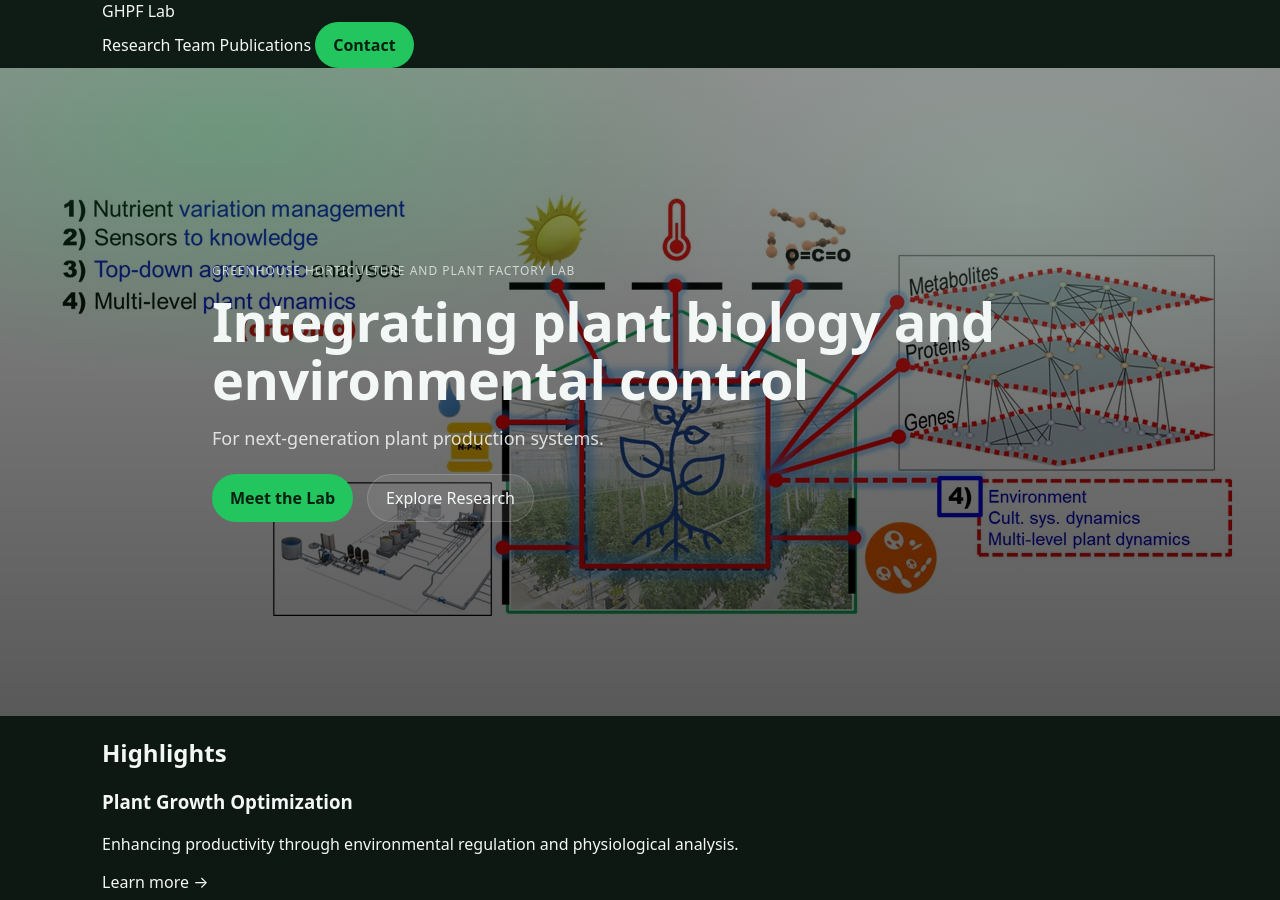
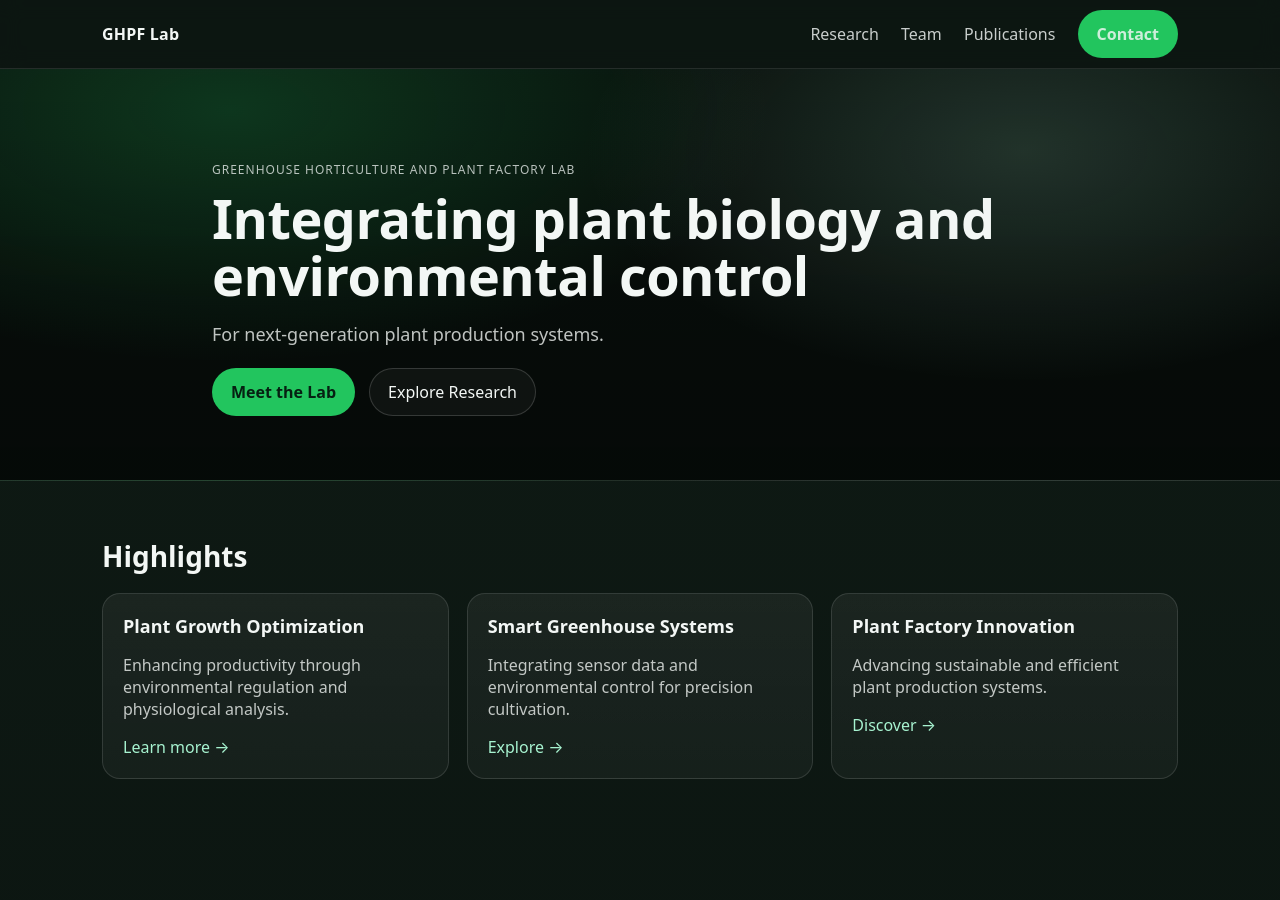
Before and after one commit to evergreendasol/Trial-2-lab-web, a Jekyll site: the page built from index.md, in a window 1280 px wide and 900 px high. Built offline with Jekyll 4.4.1, drawn with Linux system fonts in a browser that asks for light colours.

Commit message:
Revert hero image and return to gradient-only hero

```diff
--- a/_includes/hero.html
+++ b/_includes/hero.html
@@ -1,22 +1,11 @@
-<section class="hero"
-  style="background-image: url('{{ "/assets/img/hero.jpg" | relative_url }}');">
-
+<section class="hero">
   <div class="container hero__inner">
     <p class="pill">{{ include.pill }}</p>
     <h1>{{ include.title }}</h1>
     <p class="lead">{{ include.subtitle }}</p>
-
     <div class="hero__cta">
-      <a class="btn btn--primary"
-         href="{{ include.primary_link | relative_url }}">
-         {{ include.primary_text }}
-      </a>
-
-      <a class="btn btn--ghost"
-         href="{{ include.secondary_link | relative_url }}">
-         {{ include.secondary_text }}
-      </a>
+      <a class="btn btn--primary" href="{{ include.primary_link | relative_url }}">{{ include.primary_text }}</a>
+      <a class="btn btn--ghost" href="{{ include.secondary_link | relative_url }}">{{ include.secondary_text }}</a>
     </div>
   </div>
-
 </section>
--- a/assets/css/site.css
+++ b/assets/css/site.css
@@ -1,113 +1,143 @@
 :root{
-  --bg:#0F1B15;
+  --bg:#0F1B15;           /* page background (mid-dark) */
   --text:#F3F7F5;
   --muted:rgba(243,247,245,.78);
-  --accent:#22C55E;
+  --line:rgba(243,247,245,.14);
+
+  --panel:rgba(255,255,255,.05);
+  --panel2:rgba(255,255,255,.08);
+
+  --accent:#22C55E;       /* fresh green */
   --accent2:#A7F3D0;
-  --navbg:rgba(10,16,13,.35);
+
+  --navbg:rgba(10,16,13,.35);  /* transparent nav over hero */
 }
 
 *{box-sizing:border-box}
-
 body{
   margin:0;
   font-family:system-ui,-apple-system,Segoe UI,Roboto,Arial;
   background:linear-gradient(180deg,#0F1B15 0%, #0B1410 100%);
   color:var(--text);
 }
+a{color:inherit}
+.container{max-width:1120px; margin:0 auto; padding:0 22px}
 
-a{color:inherit;text-decoration:none}
+/* NAV (glass over hero) */
+.nav{
+  position:sticky; top:0; z-index:10;
+  background:var(--navbg);
+  backdrop-filter: blur(10px);
+  border-bottom:1px solid rgba(255,255,255,.10);
+}
+.nav__inner{display:flex; align-items:center; justify-content:space-between; height:68px}
+.brand{font-weight:850; letter-spacing:.2px; text-decoration:none}
+.nav__links a{
+  margin-left:18px; text-decoration:none;
+  color:rgba(243,247,245,.82);
+}
+.nav__links a:hover{color:var(--accent2)}
 
-.container{
-  max-width:1120px;
-  margin:0 auto;
-  padding:0 22px;
+/* BUTTONS */
+.btn{
+  display:inline-flex; align-items:center; justify-content:center;
+  padding:12px 18px; border-radius:999px;
+  border:1px solid rgba(255,255,255,.16);
+  text-decoration:none;
+  background:rgba(255,255,255,.05);
+}
+.btn--primary{
+  background:var(--accent);
+  border-color:transparent;
+  color:#062012;
+  font-weight:800;
+}
+.btn--ghost{
+  background:rgba(255,255,255,.04);
 }
 
-/* HERO */
+/* HERO (NO IMAGE — gradients only) */
 .hero{
-  position:relative;
-  min-height:72vh;
-  display:flex;
-  align-items:center;
-
-  background-position:center;
-  background-size:cover;
-  background-repeat:no-repeat;
-
-  overflow:hidden;
-}
-
-.hero::before{
-  content:"";
-  position:absolute;
-  inset:0;
+  padding:92px 0 64px;
+  border-bottom:1px solid rgba(255,255,255,.10);
 
   background:
-    radial-gradient(900px 420px at 18% 10%, rgba(34,197,94,.25), transparent 60%),
-    radial-gradient(800px 420px at 80% 20%, rgba(167,243,208,.18), transparent 55%),
-    linear-gradient(rgba(0,0,0,.45), rgba(0,0,0,.65));
-
-  z-index:1;
+    radial-gradient(900px 420px at 18% 10%, rgba(34,197,94,.22), transparent 60%),
+    radial-gradient(800px 420px at 80% 20%, rgba(167,243,208,.16), transparent 55%),
+    linear-gradient(180deg, rgba(0,0,0,.45) 0%, rgba(0,0,0,.62) 100%);
 }
-
-.hero__inner{
-  position:relative;
-  z-index:2;
-  max-width:900px;
-}
+.hero__inner{max-width:900px}
 
 .pill{
   font-size:12px;
   letter-spacing:1px;
   text-transform:uppercase;
   color:rgba(243,247,245,.75);
-  margin:0 0 14px;
+  margin:0 0 12px; padding:0;
 }
 
-.hero h1{
+h1{
   font-size:54px;
   line-height:1.06;
-  margin:10px 0 16px;
+  margin:10px 0 14px;
   letter-spacing:-0.5px;
 }
+.lead{
+  font-size:18px;
+  color:rgba(243,247,245,.78);
+  max-width:76ch;
+}
+.hero__cta{display:flex; gap:14px; margin-top:22px; flex-wrap:wrap}
 
-.hero .lead{
-  font-size:18px;
-  color:rgba(243,247,245,.85);
-  max-width:70ch;
+/* SECTION */
+.section{padding:56px 0}
+.section__head{display:flex; justify-content:space-between; gap:16px; align-items:flex-end; margin-bottom:18px}
+.section__head h2{margin:0; font-size:28px}
+.muted{color:var(--muted)}
+.small{font-size:13px}
+
+/* GRID + CARDS */
+.grid{display:grid; grid-template-columns:repeat(3,minmax(0,1fr)); gap:18px}
+.card{
+  background:linear-gradient(180deg, rgba(255,255,255,.06) 0%, rgba(255,255,255,.04) 100%);
+  border:1px solid rgba(255,255,255,.12);
+  border-radius:18px;
+  padding:20px;
+  transition:transform .15s ease, border .15s ease, background .15s ease;
+}
+.card:hover{
+  transform:translateY(-6px);
+  border-color:rgba(34,197,94,.45);
+  background:linear-gradient(180deg, rgba(255,255,255,.08) 0%, rgba(255,255,255,.05) 100%);
+}
+.card h3{margin:0 0 10px; font-size:18px}
+.link{color:var(--accent2); text-decoration:none}
+.link:hover{text-decoration:underline}
+
+.badge{
+  display:inline-block;
+  font-size:12px;
+  padding:4px 8px;
+  border:1px solid rgba(255,255,255,.14);
+  border-radius:999px;
+  color:rgba(243,247,245,.78);
+  background:rgba(255,255,255,.04);
 }
 
-.hero__cta{
-  display:flex;
-  gap:14px;
-  margin-top:24px;
-  flex-wrap:wrap;
+.list{margin:0; padding-left:18px}
+
+/* FOOTER */
+.footer{
+  border-top:1px solid rgba(255,255,255,.10);
+  padding:36px 0 22px;
 }
+.footer__grid{display:grid; grid-template-columns:2fr 1fr 1fr; gap:18px}
+.footer a{color:rgba(243,247,245,.78); text-decoration:none}
+.footer a:hover{color:var(--text)}
+.footer__bottom{margin-top:18px; padding-top:12px; border-top:1px solid rgba(255,255,255,.10)}
 
-.btn{
-  display:inline-flex;
-  align-items:center;
-  justify-content:center;
-  padding:12px 18px;
-  border-radius:999px;
-  border:1px solid rgba(255,255,255,.16);
-  background:rgba(255,255,255,.05);
+@media (max-width:900px){
+  h1{font-size:40px}
+  .grid{grid-template-columns:1fr}
+  .footer__grid{grid-template-columns:1fr}
 }
-
-.btn--primary{
-  background:var(--accent);
-  border:none;
-  color:#062012;
-  font-weight:800;
-}
-
-.btn--ghost{
-  background:rgba(255,255,255,.08);
-}
-
-/* Responsive */
-@media (max-width:900px){
-  .hero{min-height:60vh;padding:40px 0;}
-  .hero h1{font-size:40px;}
-}
```
Also changed, not shown: assets/img/hero.jpg (deleted).
